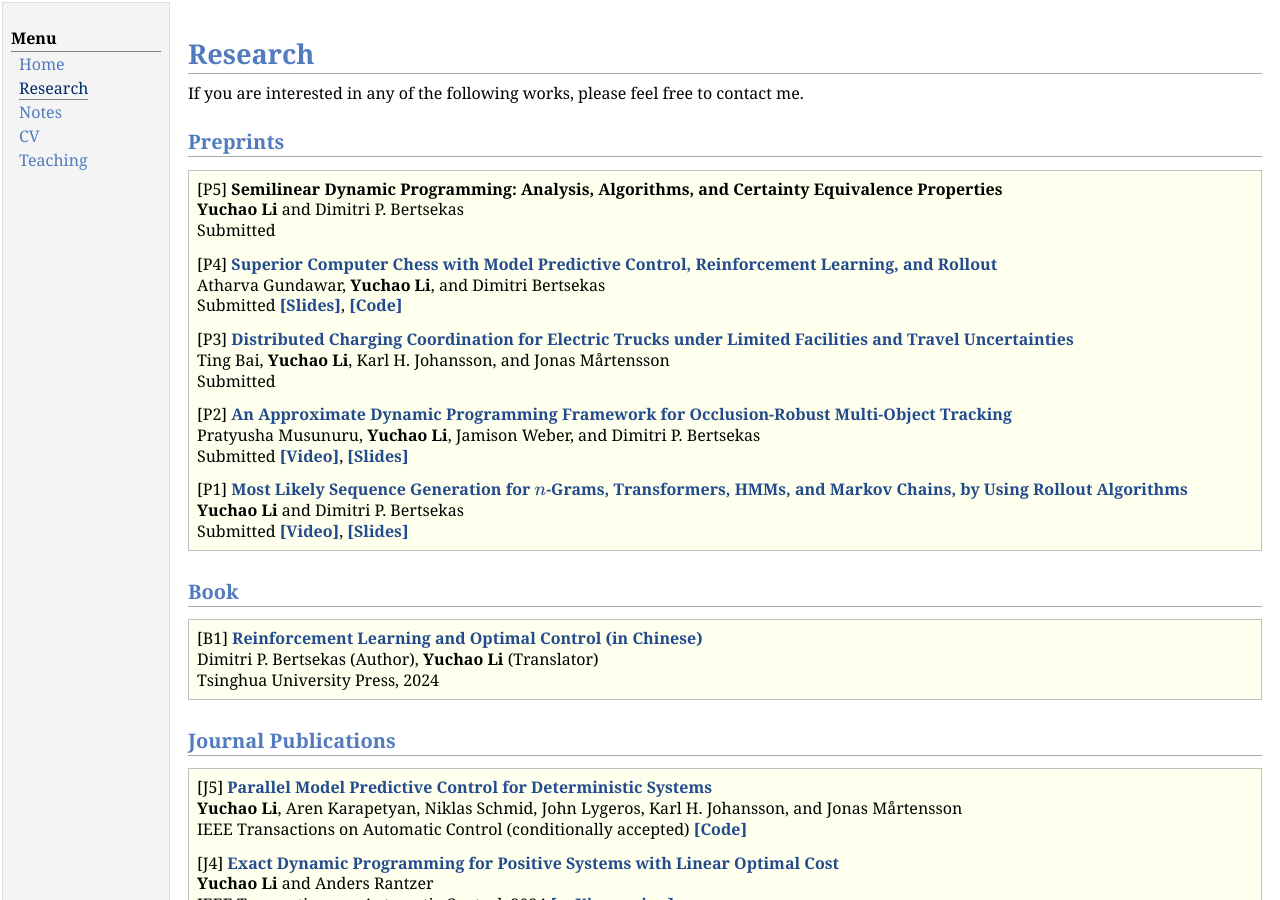
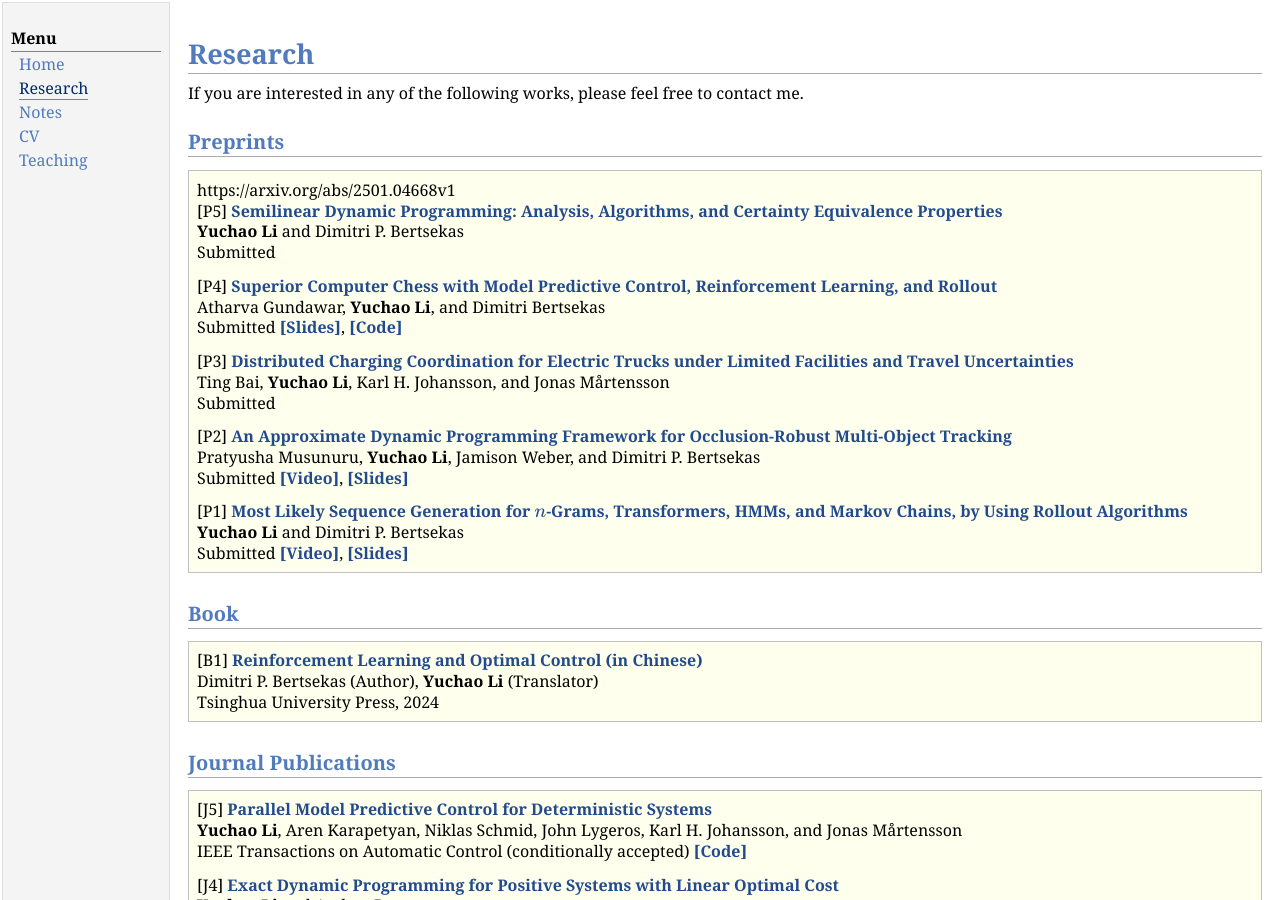
Before and after one commit to yuchaotaigu/yuchaotaigu.github.io, a Jekyll site: the page research.html, which Jekyll copies as it is, in a window 1280 px wide and 900 px high. Built offline with Jekyll 4.4.1, drawn with Linux system fonts in a browser that asks for light colours; comment, search, counter and statistics services are not loaded; part of the change alters nothing that is shown.

Commit message:
semilinear link

```diff
--- a/research.html
+++ b/research.html
@@ -45,7 +45,8 @@ If you are interested in any of the following works, please feel free to contact
 <h2>Preprints</h2>
 <div class="infoblock">
 <div class="blockcontent">
-<p>[P5] <b>Semilinear Dynamic Programming: Analysis, Algorithms, and Certainty Equivalence Properties</b><br />
+  https://arxiv.org/abs/2501.04668v1
+<p>[P5] <a href="https://arxiv.org/abs/2501.04668v1"><b>Semilinear Dynamic Programming: Analysis, Algorithms, and Certainty Equivalence Properties</b></a> <br />
 <b>Yuchao Li</b> and Dimitri P. Bertsekas<br />
  Submitted</p>
 <p>[P4] <a href="https://arxiv.org/abs/2409.06477"><b>Superior Computer Chess with Model Predictive Control, Reinforcement Learning, and Rollout</b></a> <br />
```
